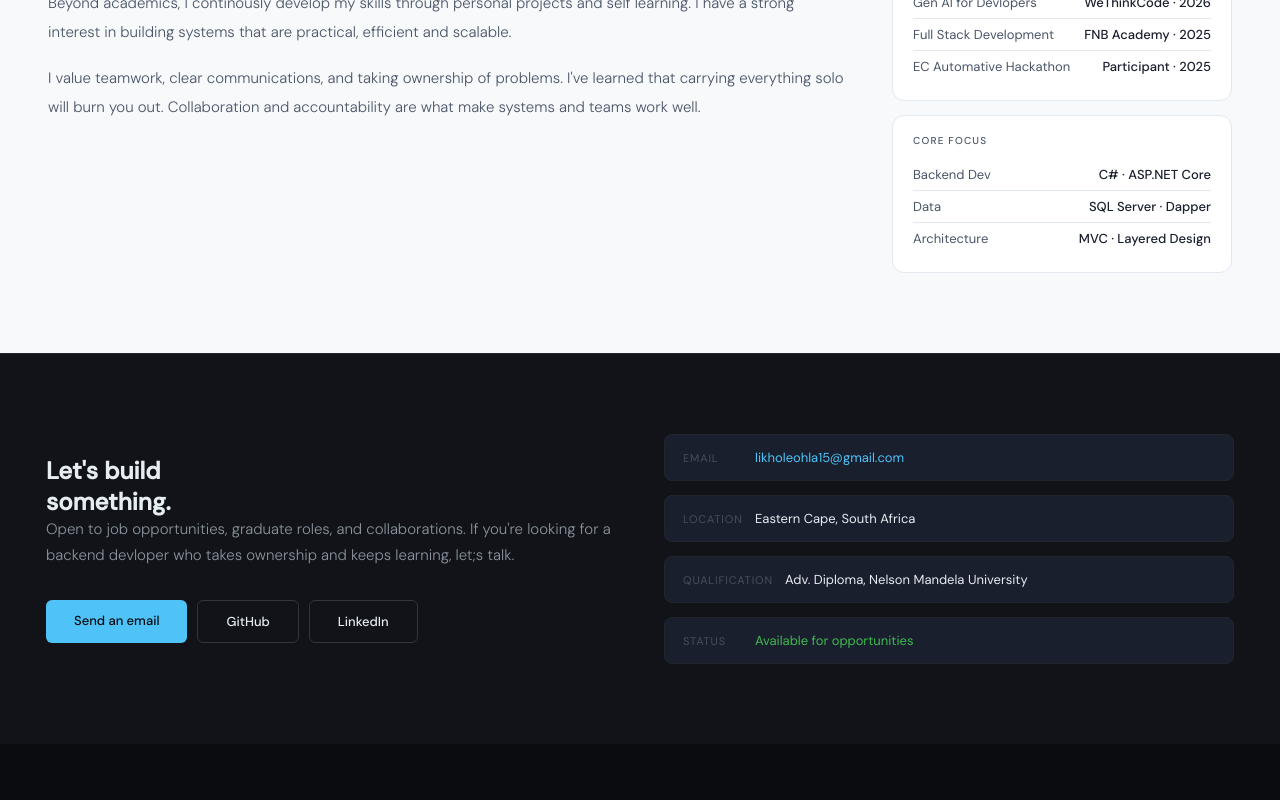
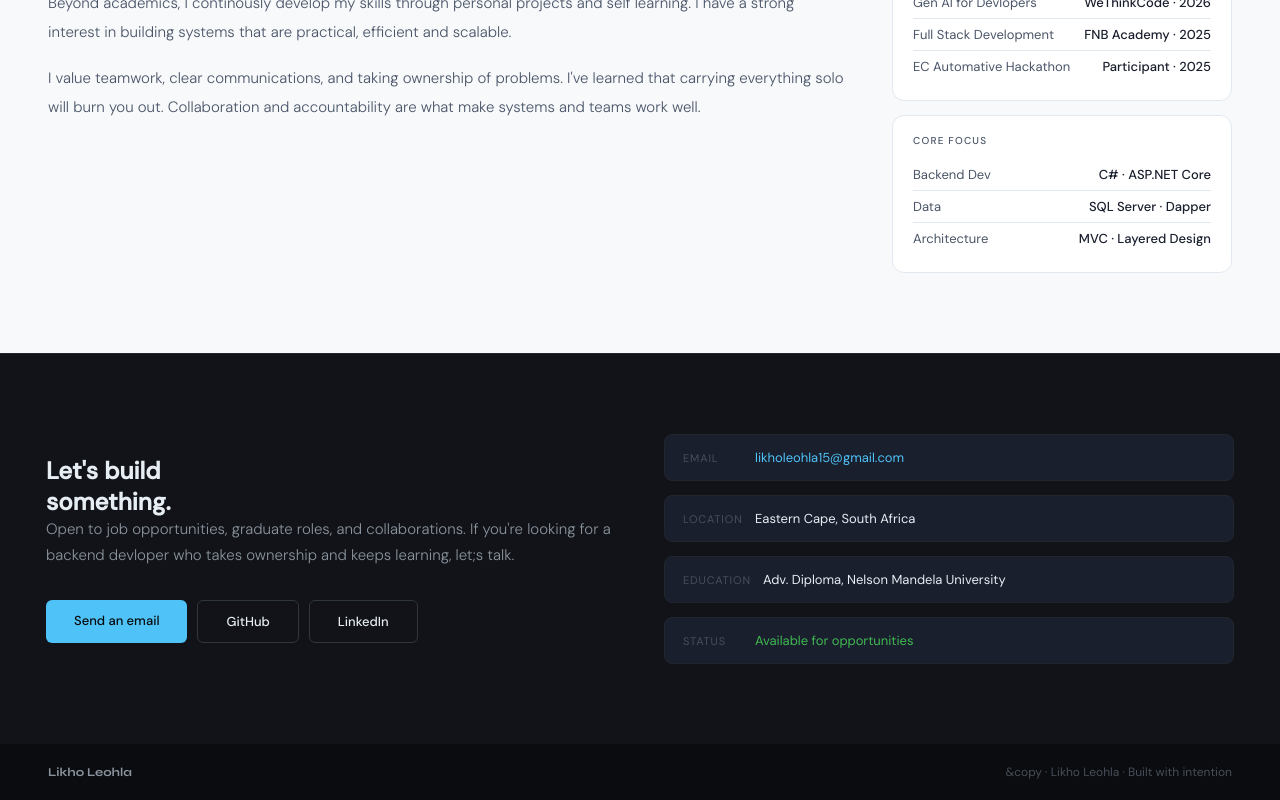
Before and after one commit to Likho-Leo/portfolio, a React (Vite) app: page / in a window 1280 px wide. Shown: the part 2495-3295 px from the top of the page. Before the commit the page ends 3239 px from the top, so only its background shows below. Built offline with nearby package versions, Linux system fonts and the light colour scheme.

Commit message:
Added and styled Footer

```diff
--- a/src/App.jsx
+++ b/src/App.jsx
@@ -4,6 +4,7 @@ import Skills from "./Skills";
 import Projects from "./Projects";
 import About from "./About";
 import Contact from "./Contact";
+import Footer from "./Footer";
 
 function App() {
   return(
@@ -14,6 +15,7 @@ function App() {
       <Projects/>
       <About/>
       <Contact/>
+      <Footer/>
     </>
   );
 }
--- a/src/Contact.jsx
+++ b/src/Contact.jsx
@@ -23,7 +23,7 @@ function Contact(){
                     <span className="contact-row-val">Eastern Cape, South Africa</span>
                 </div>
                 <div className="contact-row">
-                    <span className="contact-row-label">Qualification</span>
+                    <span className="contact-row-label">Education</span>
                     <span className="contact-row-val">Adv. Diploma, Nelson Mandela University</span>
                 </div>
                 <div className="contact-row">
--- /dev/null
+++ b/src/Footer.jsx
@@ -0,0 +1,15 @@
+
+function Footer(){
+
+    return(
+
+        <footer>
+            <span>Likho Leohla</span>
+            <p>&copy · Likho Leohla · Built with intention</p>
+        </footer>
+
+    );
+
+}
+
+export default Footer;
--- a/src/index.css
+++ b/src/index.css
@@ -644,3 +644,20 @@ nav{
   color: var(--accent);
   text-decoration: none;
  }
+
+ footer {
+  background: var(--dark);
+  border-top: 0.5 solid var(--dark-border);
+  padding: 20px 48px;
+  display: flex;
+  justify-content: space-between;
+  align-items: center;
+  font-size: 12px;
+  color: var(--text-muted);
+ }
+
+ footer span {
+  font-family: 'Syne', sans-serif;
+  font-weight: 700;
+  color: var(--text-secondary);
+ }
```
